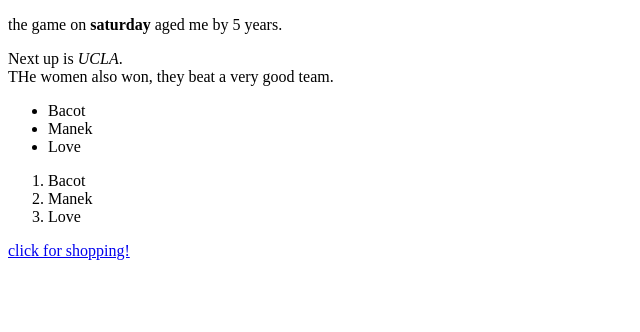
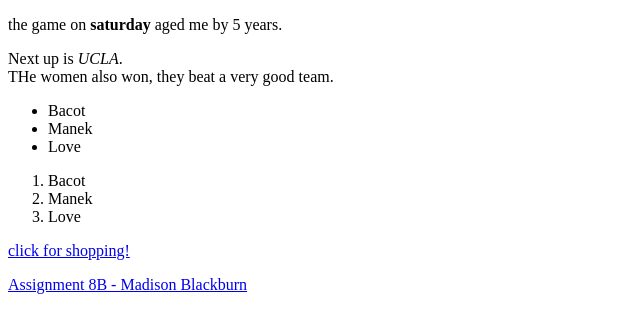
Before and after one commit to madisonblackburn/madisonblackburn.github.io, a plain HTML site: page index.html in a window 1280 px wide. Shown: the whole page, without its empty margins (0-640 px from the left). Drawn offline with Linux system fonts and the light colour scheme.

Commit message:
Add files via upload

```diff
--- a/index.html
+++ b/index.html
@@ -26,5 +26,7 @@
 </body>
 
 <a href="https://www.revolve.com/" target="_blank">click for shopping!</a>
-
+<p>
+<a href="assignment.html"target="_blank">Assignment 8B - Madison Blackburn</a>
+</p>
 </html>
```
